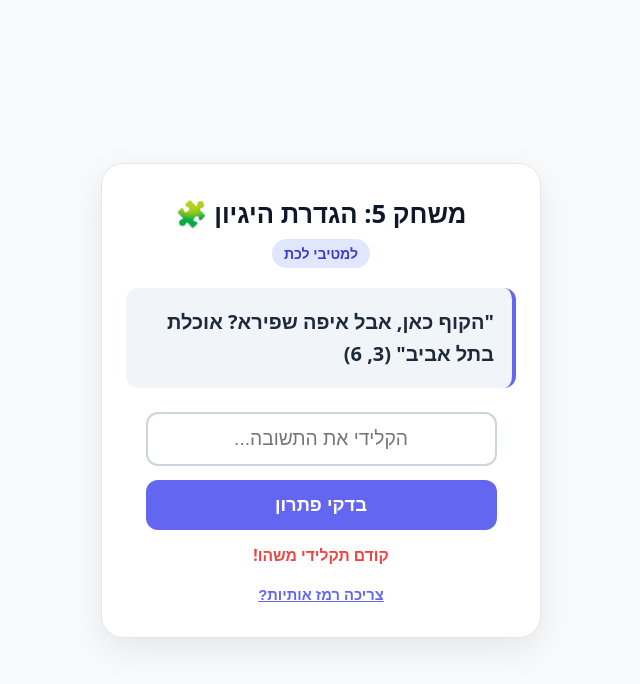
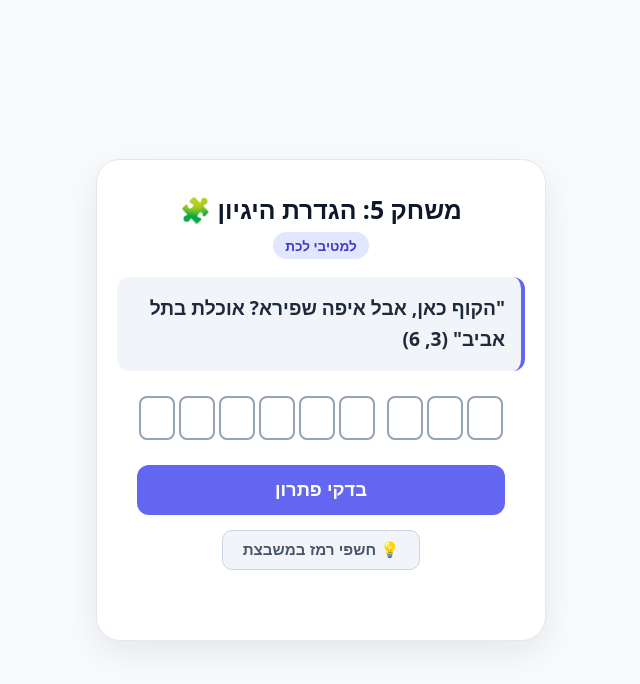
Before and after one commit to davidrosenthal1974/Breaking, a plain HTML site: page index.html in a window 1280 px wide. Both pictures are taken after a click on the button "בדקי פתרון". Shown: the whole page, without its empty margins (319-959 px from the left). Drawn offline with Linux system fonts and the light colour scheme.

Commit message:
Update index.html

```diff
--- a/index.html
+++ b/index.html
@@ -2,11 +2,12 @@
 <html lang="he" dir="rtl">
 <head>
 <meta charset="UTF-8">
-<meta name="viewport" content="width=device-width, initial-scale=1.0">
+<meta name="viewport" content="width=device-width, initial-scale=1.0, maximum-scale=1.0, user-scalable=no">
 <title>משחק 5: הגדרת היגיון</title>
 <style>
+  * { box-sizing: border-box; }
   body {
-    font-family: system-ui, -apple-system, sans-serif;
+    font-family: system-ui, -apple-system, BlinkMacSystemFont, 'Segoe UI', Roboto, sans-serif;
     background: #f8fafc;
     color: #1e293b;
     display: flex;
@@ -21,56 +22,80 @@
   }
   .card {
     background: white;
-    padding: 32px 24px;
-    border-radius: 22px;
+    padding: 32px 20px;
+    border-radius: 24px;
     box-shadow: 0 12px 35px rgba(0,0,0,0.08);
-    max-width: 440px;
+    max-width: 450px;
     width: 100%;
-    box-sizing: border-box;
     border: 1px solid #e2e8f0;
   }
   h1 {
     color: #0f172a;
-    font-size: 1.6rem;
+    font-size: 1.55rem;
     margin-top: 0;
-    margin-bottom: 8px;
+    margin-bottom: 6px;
   }
   .badge {
     display: inline-block;
     background: #e0e7ff;
     color: #4338ca;
-    padding: 5px 12px;
+    padding: 4px 12px;
     border-radius: 20px;
-    font-size: 0.88rem;
+    font-size: 0.85rem;
     font-weight: 700;
-    margin-bottom: 20px;
+    margin-bottom: 18px;
   }
   .riddle-box {
     background: #f1f5f9;
     border-right: 4px solid #6366f1;
-    padding: 18px;
+    padding: 16px;
     border-radius: 12px;
-    font-size: 1.25rem;
+    font-size: 1.2rem;
     font-weight: 700;
     line-height: 1.6;
     color: #1e293b;
-    margin-bottom: 24px;
+    margin-bottom: 25px;
     text-align: right;
   }
-  input[type="text"] {
-    width: 90%;
-    padding: 14px;
-    font-size: 1.2rem;
-    border: 2px solid #cbd5e1;
-    border-radius: 12px;
+
+  /* לוח תשבץ */
+  .crossword-container {
+    display: flex;
+    justify-content: center;
+    align-items: center;
+    gap: 12px;
+    margin-bottom: 25px;
+    direction: rtl;
+  }
+  .word-group {
+    display: flex;
+    gap: 4px;
+  }
+  .crossword-cell {
+    width: 36px;
+    height: 44px;
+    border: 2px solid #94a3b8;
+    border-radius: 8px;
+    font-size: 1.35rem;
+    font-weight: 800;
     text-align: center;
+    background: #fff;
+    color: #0f172a;
     outline: none;
-    box-sizing: border-box;
-    transition: 0.2s;
+    caret-color: #6366f1;
+    transition: all 0.2s ease;
   }
-  input[type="text"]:focus {
+  .crossword-cell:focus {
     border-color: #6366f1;
+    background: #eef2ff;
   }
+  .crossword-cell.hint-revealed {
+    background: #fef08a !important;
+    border-color: #ca8a04 !important;
+    color: #854d0e !important;
+    animation: popIn 0.3s ease;
+  }
+
   .btn-submit {
     background: #6366f1;
     color: white;
@@ -80,7 +105,6 @@
     font-weight: bold;
     border-radius: 12px;
     cursor: pointer;
-    margin-top: 14px;
     width: 90%;
     transition: 0.2s;
     touch-action: manipulation;
@@ -89,39 +113,35 @@
     background: #4f46e5;
     transform: scale(0.98);
   }
+  .btn-hint {
+    background: #f1f5f9;
+    border: 1px solid #cbd5e1;
+    color: #475569;
+    padding: 10px 20px;
+    font-size: 0.95rem;
+    font-weight: 600;
+    border-radius: 10px;
+    cursor: pointer;
+    margin-top: 15px;
+    transition: 0.2s;
+  }
+  .btn-hint:hover { background: #e2e8f0; }
+
   .feedback {
     margin-top: 14px;
-    font-size: 0.98rem;
+    font-size: 0.95rem;
     font-weight: bold;
     min-height: 24px;
     color: #ef4444;
   }
-  .clue-btn {
-    background: none;
-    border: none;
-    color: #6366f1;
-    text-decoration: underline;
-    font-size: 0.92rem;
-    cursor: pointer;
-    margin-top: 18px;
-    font-weight: 600;
-  }
-  .clues-container {
-    margin-top: 16px;
-    text-align: right;
-    background: #f8fafc;
-    border: 1px dashed #cbd5e1;
-    padding: 12px 16px;
-    border-radius: 10px;
-    display: none;
-  }
-  .clue-item {
-    font-size: 0.95rem;
-    color: #475569;
-    margin: 4px 0;
-  }
+
   .hidden { display: none !important; }
   .win { animation: fadeIn 0.7s ease; }
+
+  @keyframes popIn {
+    from { transform: scale(0.8); }
+    to { transform: scale(1); }
+  }
   @keyframes fadeIn {
     from { opacity: 0; transform: translateY(8px); }
     to { opacity: 1; transform: translateY(0); }
@@ -139,14 +159,28 @@
       "הקוף כאן, אבל איפה שפירא? אוכלת בתל אביב" (3, 6)
     </div>
 
-    <input type="text" id="answerInput" placeholder="הקלידי את התשובה...">
+    <!-- לוח התשבץ: מילה ראשונה (3) ומילה שנייה (6) מימין לשמאל -->
+    <div class="crossword-container">
+      <div class="word-group" id="word1">
+        <input type="text" class="crossword-cell" maxlength="1" id="c0">
+        <input type="text" class="crossword-cell" maxlength="1" id="c1">
+        <input type="text" class="crossword-cell" maxlength="1" id="c2">
+      </div>
+      <div class="word-group" id="word2">
+        <input type="text" class="crossword-cell" maxlength="1" id="c3">
+        <input type="text" class="crossword-cell" maxlength="1" id="c4">
+        <input type="text" class="crossword-cell" maxlength="1" id="c5">
+        <input type="text" class="crossword-cell" maxlength="1" id="c6">
+        <input type="text" class="crossword-cell" maxlength="1" id="c7">
+        <input type="text" class="crossword-cell" maxlength="1" id="c8">
+      </div>
+    </div>
+
+    <button type="button" class="btn-submit" onclick="checkAnswer()">בדקי פתרון</button>
     <br>
-    <button type="button" class="btn-submit" id="submitBtn">בדקי פתרון</button>
+    <button type="button" class="btn-hint" id="hintBtn" onclick="revealHintCell()">💡 חשפי רמז במשבצת</button>
+
     <div id="feedback" class="feedback"></div>
-
-    <button type="button" class="clue-btn" id="clueToggleBtn" onclick="revealNextClue()">צריכה רמז אותיות?</button>
-
-    <div id="cluesContainer" class="clues-container"></div>
   </div>
 
   <div id="win-section" class="hidden win">
@@ -161,60 +195,62 @@
 </div>
 
 <script>
-  var clues = [
-    "רמז ראשון: אות שנייה היא פ'",
-    "רמז שני: אות ראשונה במילה השנייה היא א'",
-    "רמז שלישי: אות שלישית במילה השנייה היא ט'"
+  // רצף האותיות: [ק, פ, ה, א, י, ט, ל, י, ה]
+  var solution = ["ק", "פ", "ה", "א", "י", "ט", "ל", "י", "ה"];
+
+  // 3 הרמזים לפי המשבצות:
+  // אינדקס 1 = אות שנייה (פ)
+  // אינדקס 3 = אות רביעית (א)
+  // אינדקס 5 = אות שישית (ט)
+  var hintSteps = [
+    { index: 1, letter: "פ" },
+    { index: 3, letter: "א" },
+    { index: 5, letter: "ט" }
   ];
-  var currentClueIdx = 0;
+  var currentHint = 0;
 
-  function revealNextClue() {
-    var container = document.getElementById("cluesContainer");
-    container.style.display = "block";
+  var cells = [];
+  for (var i = 0; i < 9; i++) {
+    cells.push(document.getElementById("c" + i));
+  }
 
-    if (currentClueIdx < clues.length) {
-      var p = document.createElement("div");
-      p.className = "clue-item";
-      p.innerHTML = "💡 " + clues[currentClueIdx];
-      container.appendChild(p);
-      currentClueIdx++;
-    }
+  // מעבר אוטומטי למשבצת הבאה בעת הקלדה
+  cells.forEach(function(cell, idx) {
+    cell.addEventListener("input", function() {
+      if (cell.value && idx < 8) {
+        cells[idx + 1].focus();
+      }
+    });
 
-    if (currentClueIdx >= clues.length) {
-      document.getElementById("clueToggleBtn").style.display = "none";
+    cell.addEventListener("keydown", function(e) {
+      if (e.key === "Backspace" && !cell.value && idx > 0) {
+        cells[idx - 1].focus();
+      } else if (e.key === "Enter") {
+        checkAnswer();
+      }
+    });
+  });
+
+  function revealHintCell() {
+    if (currentHint < hintSteps.length) {
+      var h = hintSteps[currentHint];
+      var targetCell = cells[h.index];
+      targetCell.value = h.letter;
+      targetCell.classList.add("hint-revealed");
+      currentHint++;
+
+      if (currentHint >= hintSteps.length) {
+        var btn = document.getElementById("hintBtn");
+        btn.textContent = "נגמרו הרמזים!";
+        btn.disabled = true;
+        btn.style.opacity = "0.5";
+      }
     }
   }
 
   function checkAnswer() {
-    var input = document.getElementById('answerInput');
-    var rawText = input.value.trim().toLowerCase();
-    var fb = document.getElementById('feedback');
+    var userGuess = cells.map(function(c) { return c.value.trim(); }).join("");
+    var fb = document.getElementById("feedback");
 
-    if (!rawText) {
-      fb.textContent = "קודם תקלידי משהו!";
-      return;
-    }
-
-    var clean = rawText.replace(/[\"\'\.\,\-]/g, '');
-
-    if (clean === "קפה איטליה" || clean === "קפהאיטליה") {
-      fb.textContent = "";
-      document.getElementById('game-section').classList.add('hidden');
-      document.getElementById('win-section').classList.remove('hidden');
-    } else {
-      fb.textContent = "לא נכון... נסי לחשוב על חלקי ההגדרה!";
-      input.value = "";
-      input.focus();
-    }
-  }
-
-  document.getElementById('submitBtn').addEventListener('click', checkAnswer);
-
-  document.getElementById('answerInput').addEventListener('keydown', function(e) {
-    if (e.key === 'Enter') {
-      checkAnswer();
-    }
-  });
-</script>
-</body>
-</html>
+    if (userGuess.length < 9) {
+      fb.textContent = "מלאי את כל
```
